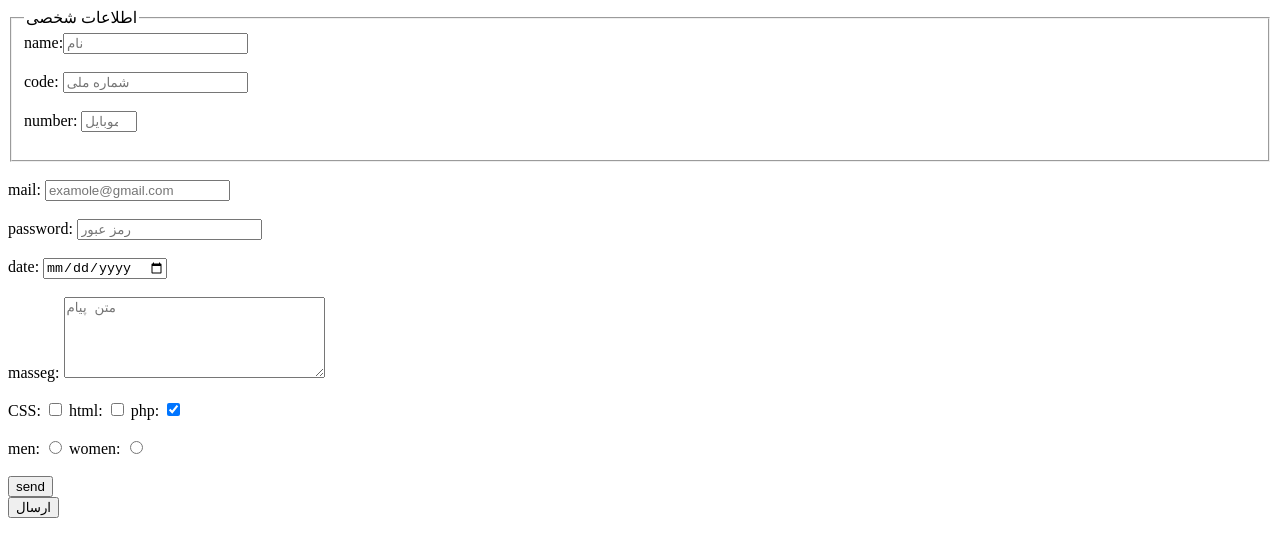
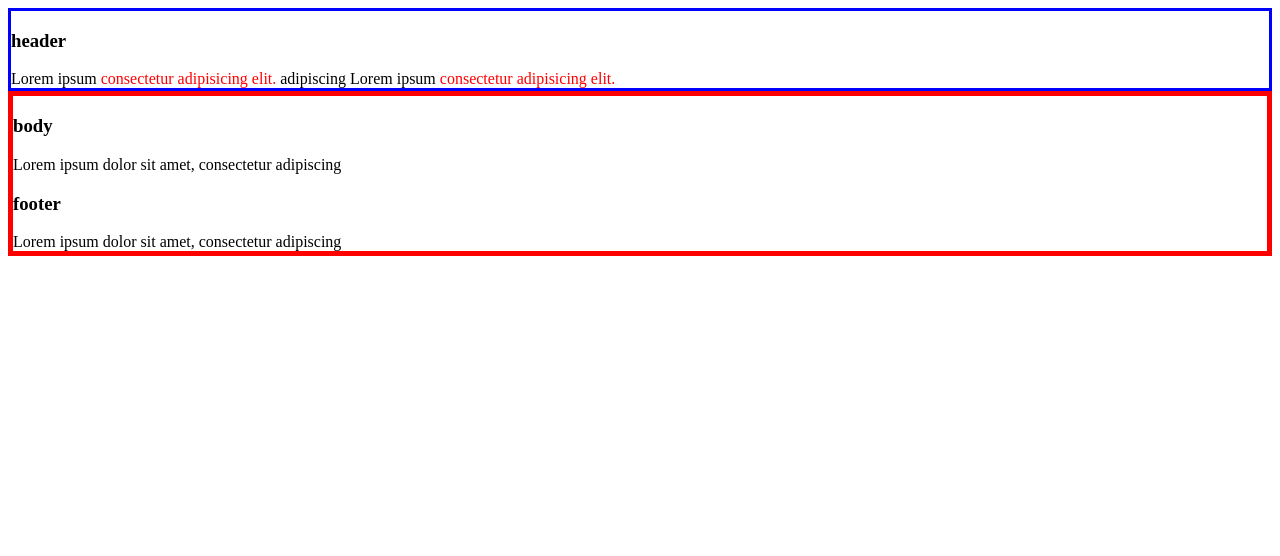
Before and after one commit to javadmohammadi36/html2, a plain HTML site: page index.html in a window 1280 px wide. Drawn offline with Linux system fonts and the light colour scheme.

Commit message:
id class

```diff
--- a/index.html
+++ b/index.html
@@ -1,36 +1,36 @@
 <!DOCTYPE html>
 <html>
     <head>
-        <title>forms</title>
+        <title>DIV</title>
+        <style>
+          #header  {
+                border: 3px solid blue;
+            }
+            .body {
+                border: 5px solid red;
+            }
+            .no {
+                color: red;
+            }
+
+            .red {
+                color : red;
+            }
+        </style>
     </head>
     <body>
-        <form>
-            <fieldset>
-                <legend>اطلاعات شخصی</legend>
-            name:<input type="text" name="name" placeholder="نام"><br><br>
-            code: <input type="number" name="code" placeholder="شماره ملی" required><br><br>
-            number: <input type="number" max="10" min="2" placeholder="موبایل"><br><br>
-            </fieldset>
-            <br>
-            mail: <input type="mail" placeholder="examole@gmail.com">
-            <br><br>
-            password: <input type="password" placeholder="رمز عبور">
-            <br><br>
-            date: <input type="date"><br><br>
-            masseg: <textarea rows="5" cols="30" placeholder="متن پیام"></textarea>
-            <br><br>
-            CSS: <input type="checkbox" name="css">
-            html: <input type="checkbox" name="html">
-            php: <input type="checkbox" name="php" checked>
-            <br><br>
-            men: <input type ="radio" name="sex">
-            women: <input type="radio" name="sex">
-            <br><br>
-            <input type="submit" value="send">
-            <br>
-            <button type="buttone">ارسال</button>
-            <br>
+            <div id="header">
+        <h3> header </h3>
+                Lorem ipsum <span class="no"> consectetur adipisicing elit. </span> adipiscing
 
-        </form>
+                Lorem ipsum <span class="red">consectetur adipisicing elit. </span>
+
+            </div>
+        <div class="body">
+        <h3> body </h3>
+        Lorem ipsum dolor sit amet, consectetur adipiscing
+        <h3> footer </h3>
+        Lorem ipsum dolor sit amet, consectetur adipiscing
+        </div>
     </body>
 </html>
```
